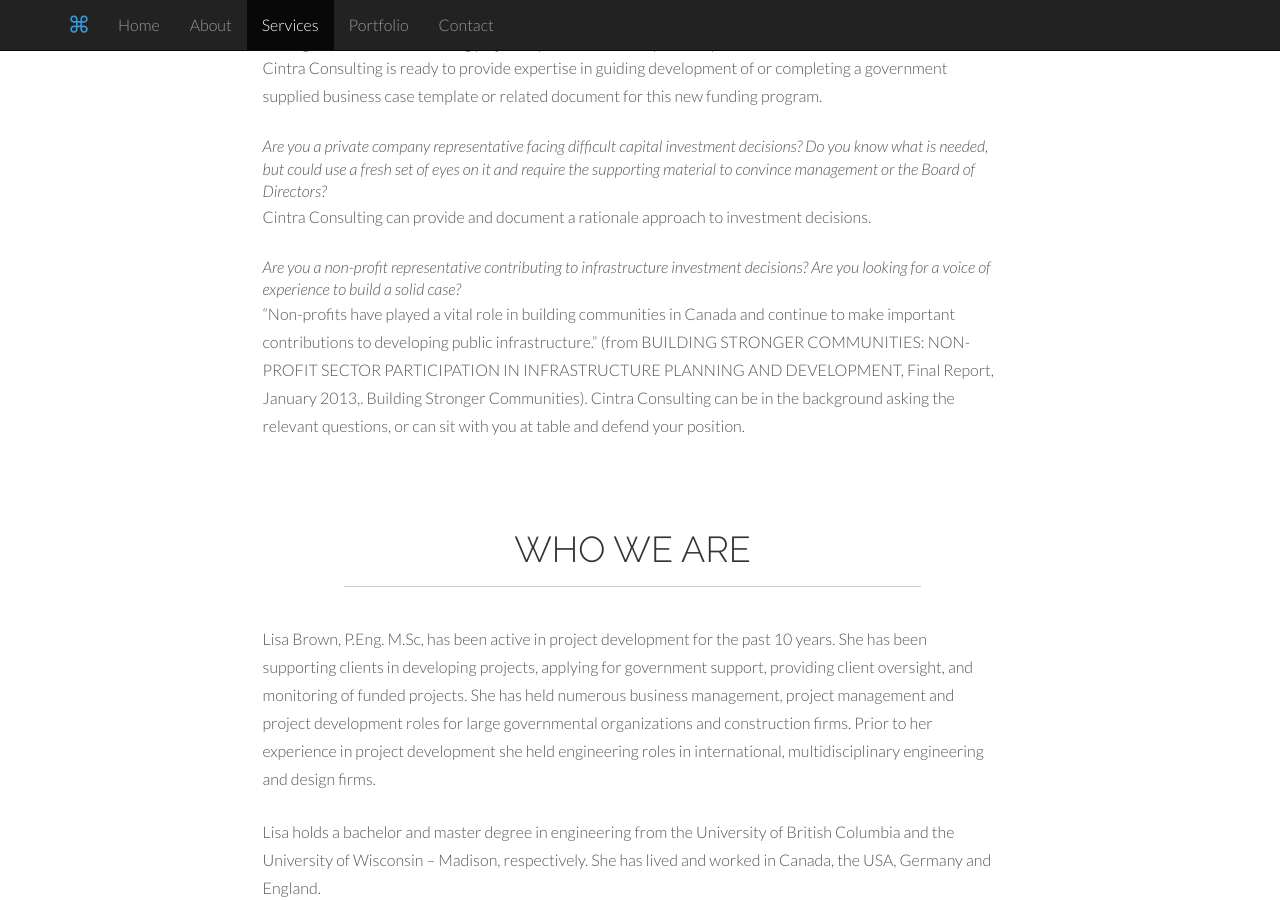
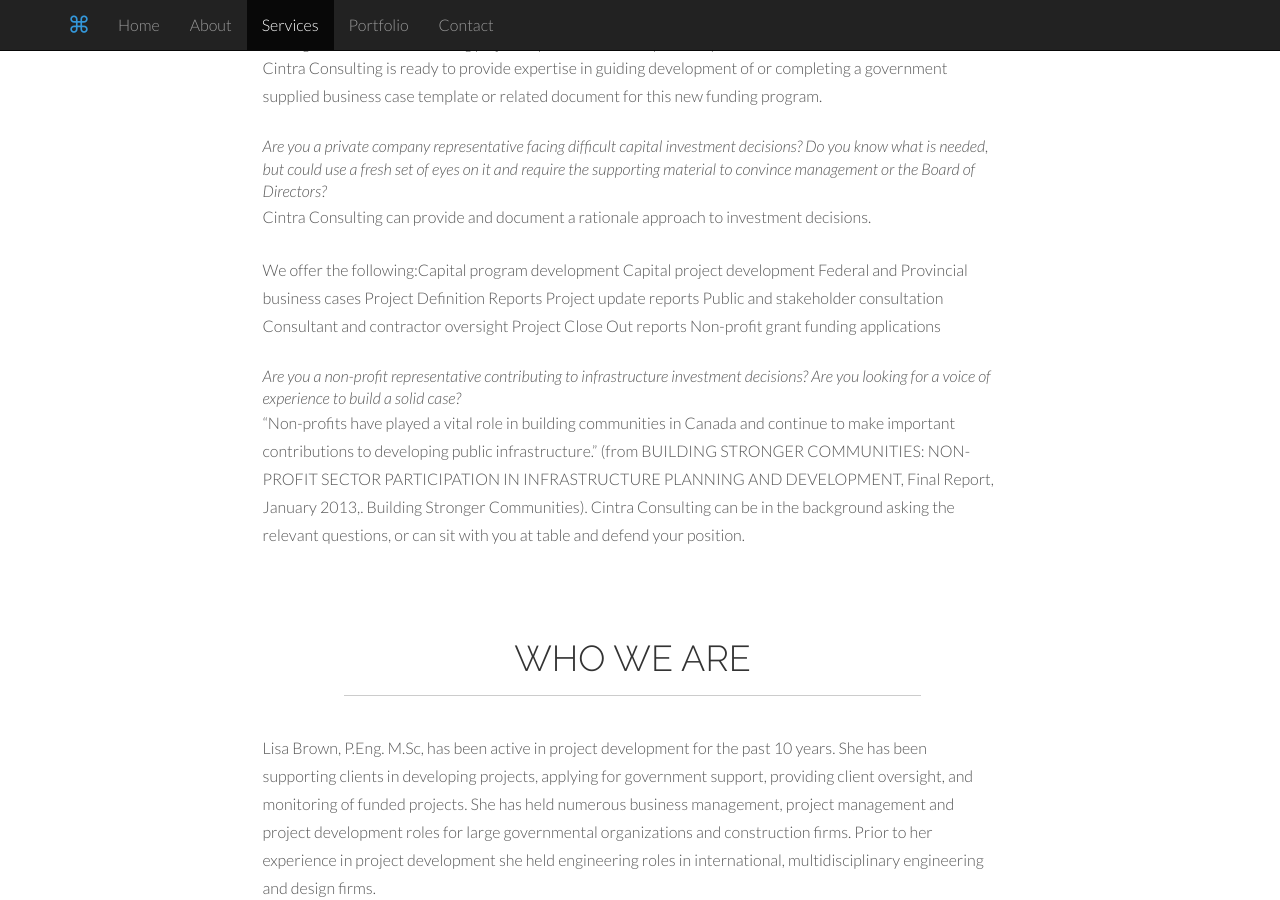
Before and after one commit to Cintra/cintra.github.io, a Jekyll site: the page index.html, which Jekyll copies as it is, in a window 1280 px wide and 900 px high, scrolled down 1134 px. Built offline with Jekyll 4.4.1, drawn with Linux system fonts in a browser that asks for light colours; some of the changed text lies outside the part shown.

Commit message:
removed image no. 1

```diff
--- a/index.html
+++ b/index.html
@@ -107,6 +107,15 @@
 				could use a fresh set of eyes on it and require the supporting material to convince management
 				or the Board of Directors?</em>
 				<p>Cintra Consulting can provide and document a rationale approach to investment decisions.</p>
+				<p>We offer the following:Capital program development
+Capital project development
+Federal and Provincial business cases
+Project Definition Reports
+Project update reports
+Public and stakeholder consultation
+Consultant and contractor oversight
+Project Close Out reports
+Non-profit grant funding applications</p>
 				</div><!-- col-lg -->
                 <div class="col-lg-offset-2 col-lg-8">
                     		<em>Are you a non-profit representative contributing to infrastructure investment decisions?
@@ -150,41 +159,9 @@
 			<div class="container">
 			<div class="row">
 
-				<!-- PORTFOLIO IMAGE 1 -->
-				<div class="col-md-4 ">
-			    	<div class="grid mask">
-						<figure>
-							<img class="img-responsive" src="assets/img/portfolio/folio01.jpg" alt="">
-							<figcaption>
-								<h5>DASHBOARD</h5>
-								<a data-toggle="modal" href="#myModal" class="btn btn-primary btn-lg">Take a Look</a>
-							</figcaption><!-- /figcaption -->
-						</figure><!-- /figure -->
-			    	</div><!-- /grid-mask -->
-				</div><!-- /col -->
 
-
-						 <!-- MODAL SHOW THE PORTFOLIO IMAGE. In this demo, all links point to this modal. You should create
+		 <!-- MODAL SHOW THE PORTFOLIO IMAGE. In this demo, all links point to this modal. You should create
 						      a modal for each of your projects. -->
-
-						  <div class="modal fade" id="myModal" tabindex="-1" role="dialog" aria-labelledby="myModalLabel" aria-hidden="true">
-						    <div class="modal-dialog">
-						      <div class="modal-content">
-						        <div class="modal-header">
-						          <button type="button" class="close" data-dismiss="modal" aria-hidden="true">&times;</button>
-						          <h4 class="modal-title">Project Title</h4>
-						        </div>
-						        <div class="modal-body">
-						          <p><img class="img-responsive" src="assets/img/portfolio/folio01.jpg" alt=""></p>
-						          <p>This project was crafted for Some Name corp. Detail here a little about your job requirements and the tools used. Tell about the challenges faced and what you and your team did to solve it.</p>
-						          <p><b><a href="#">Visit Site</a></b></p>
-						        </div>
-						        <div class="modal-footer">
-						          <button type="button" class="btn btn-default" data-dismiss="modal">Close</button>
-						        </div>
-						      </div><!-- /.modal-content -->
-						    </div><!-- /.modal-dialog -->
-						  </div><!-- /.modal -->
 
 
 				<!-- PORTFOLIO IMAGE 2 -->
@@ -266,8 +243,8 @@
 				<h1>CRAFTED IN VANCOUVER, CANADA.</h1>
 				<h4>(I know, this is New York, we are looking for good aerial pictures)</h4>
 				<hr>
-				<p>Some Address 987,</p>
-				<p>+34 9884 4893</p>
+				<p>Cintra Consulting Lt. is based out of Vancouver, BC.  We welcome clients from across North America.,</p>
+				<p>Please contact us for an initial consultation +1 604 788 7941</p>
 				<p><a class="icon icon-twitter" href="#"></a> | <a class="icon icon-facebook" href="#"></a></p>
 			</div><!-- container -->
 		</section><!-- section -->
```
